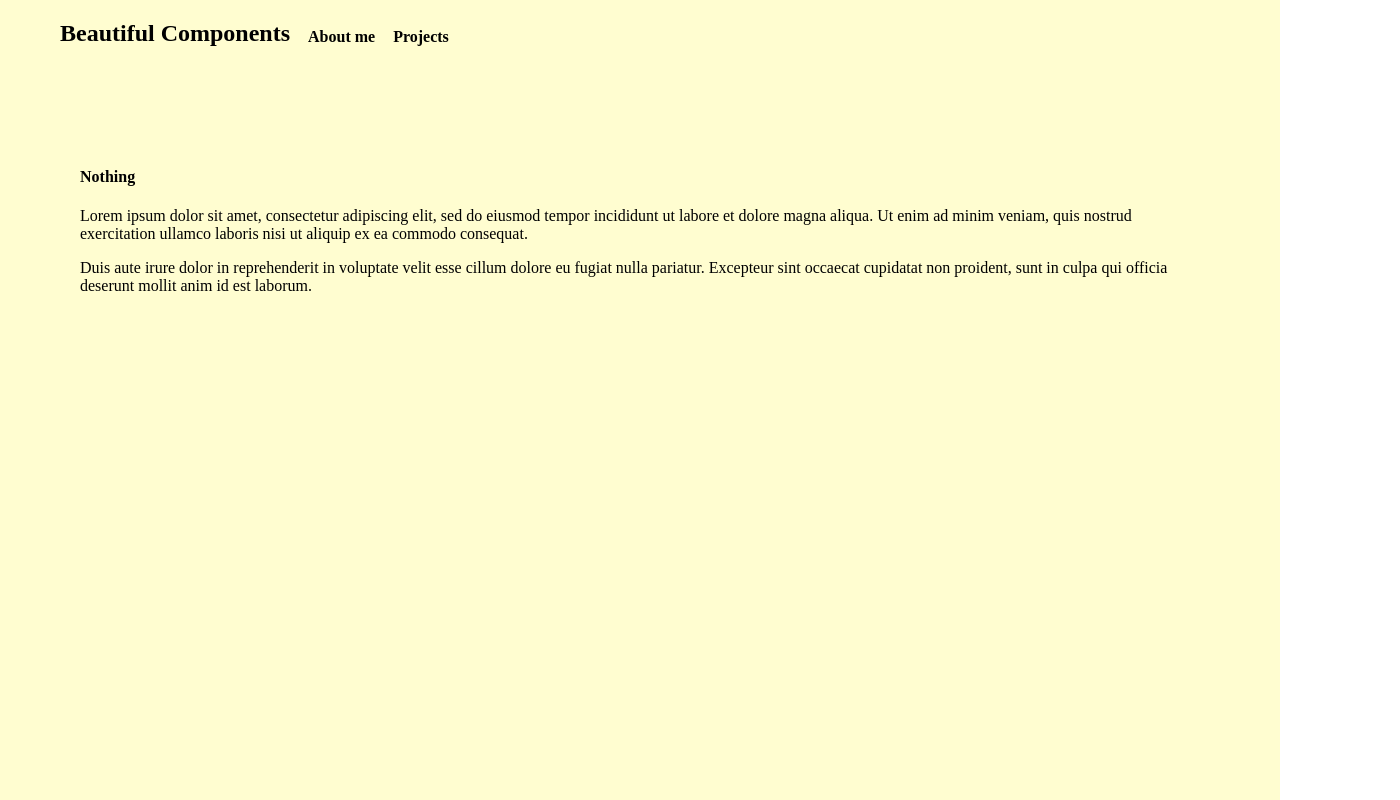
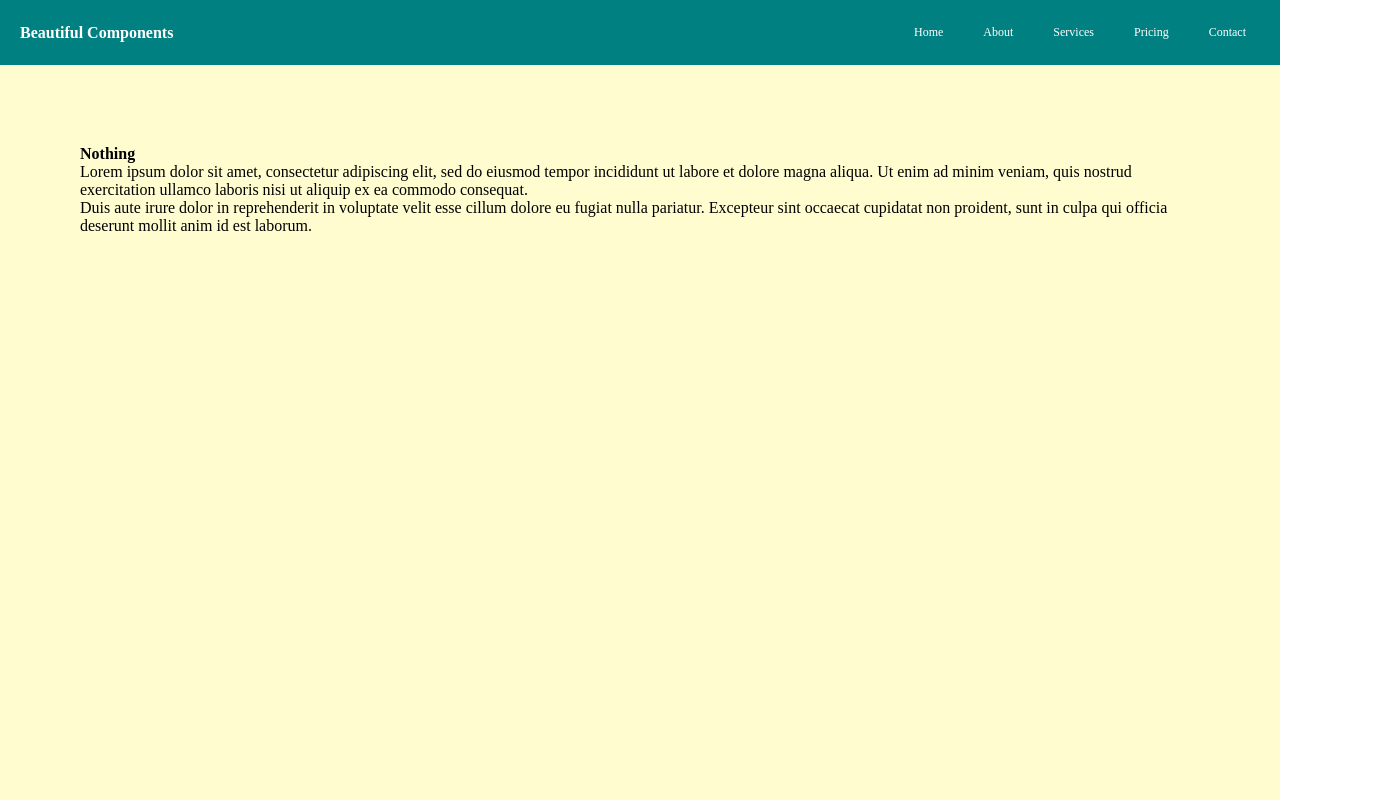
Before and after one commit to Mongark/beautiful-components, a React (Vite) app: page / in a window 1280 px wide. Shown: the top 800 px of the page, 1400 px wide, since content can reach past the window. Built offline with nearby package versions, Linux system fonts and the light colour scheme.

Commit message:
Improved navbar

```diff
--- a/src/components/Navbar.jsx
+++ b/src/components/Navbar.jsx
@@ -1,25 +1,34 @@
 function Navbar() {
     return(
         <nav className='navbar'>
-            <a href='#' className='navbar-title'>
-                <h1>
-                    <span>Beautiful Components</span>
-                </h1>
-            </a>
+            <div className='logo'>
+                <h4>Beautiful Components</h4>
+            </div>
 
-            <div className='navbar-link-container'>
-                <a href="/about" className='navbar-link'>
-                    <h4>
-                        About me
-                    </h4>
-                </a>
+            <ul className="navbar-links">
 
-                <a href="/projects" className='navbar-link'>
-                    <h4>
-                        Projects
-                    </h4>
-                </a>
-            </div>
+                <div className="navbar-menu">
+
+                    <li><a href="/">Home</a></li>
+                    <li><a href="/">About</a></li>
+
+                    <li className="navbar-menu-services">
+                        <a href="/">Services</a>
+
+                        <ul className="navbar-menu-services-dropdown">
+                            <li><a href="/">Work</a></li>
+                            <li><a href="/">Work</a></li>
+                            <li><a href="/">Work</a></li>
+                            <li><a href="/">Work</a></li>
+                            <li><a href="/">Work</a></li>
+                            <li><a href="/">Work</a></li>
+                        </ul>
+                    </li>
+
+                    <li><a href="/">Pricing</a></li>
+                    <li><a href="/">Contact</a></li>
+                </div>
+            </ul>
         </nav>
     );
 }
--- a/src/index.css
+++ b/src/index.css
@@ -1,20 +1,20 @@
 /* General Styles */
-
-:root {
-    --base-spacing: 60px;
+* {
+    margin: 0;
+    padding: 0;
+    box-sizing: border-box;
 }
 
 body {
-  margin: 0;
+    font-family: cursive;
 }
 
 a {
-    color: black;
     text-decoration: none;
 }
 
-a :hover {
-    color: rgba(0, 0, 0, 0.6);
+li {
+    list-style: none;
 }
 
 /* Utilities */
@@ -27,7 +27,7 @@ a :hover {
     position: absolute;
     top: 0;
     left: 0;
-    height: 100vw;
+    height: 100%;
     background-color: #FFFDD0;
 }
 
@@ -37,26 +37,73 @@ a :hover {
     padding: 80px;
 }
 
+/* LOGO */
+
+.logo {
+    font: 40px;
+}
+
 /* Navbar */
 
 .navbar {
     display: flex;
-    width: 100%;
-
-    padding-left: 60px;
-    padding-right: 60px;
+    align-items: center;
+    justify-content: space-between;
+    padding: 20px;
+    background-color: teal;
+    color: #fff;
 }
 
-.navbar-title {
+.navbar-links a {
+    color: #fff;
 }
 
-.navbar-link {
-    padding-left: 18px;
+.navbar-menu {
+    display: flex;
+    gap: 1em;
+    font-size: 12px;
 }
 
-.navbar-link-container {
-    display: flex;
-    align-items: flex-end;
+.navbar-menu li {
+    padding: 5px 14px;
+}
+
+.navbar-menu li:hover {
+    background-color: #4c9e9e;
+    border-radius: 5px;
+    transition: 0.3s ease;
+}
+
+.navbar-menu-services {
+    position: relative;
+}
+
+.navbar-menu-services-dropdown {
+    background-color: rgb(1, 139, 139);
+    padding: 1em 0;
+    position: absolute;
+    display: none;
+    border-radius: 8px;
+    top: 35px;
+}
+
+.navbar-menu-services-dropdown li + li {
+    margin-top: 10px;
+}
+
+.navbar-menu-services-dropdown li {
+    padding: 0.5em 1em;
+    width: 8em;
+    text-align: center;
+}
+
+
+.navbar-menu-services-dropdown li:hover {
+    background-color: #4c9e9e;
+}
+
+.navbar-menu-services:hover .navbar-menu-services-dropdown {
+    display: block;
 }
 
 /* Home Page */
```
